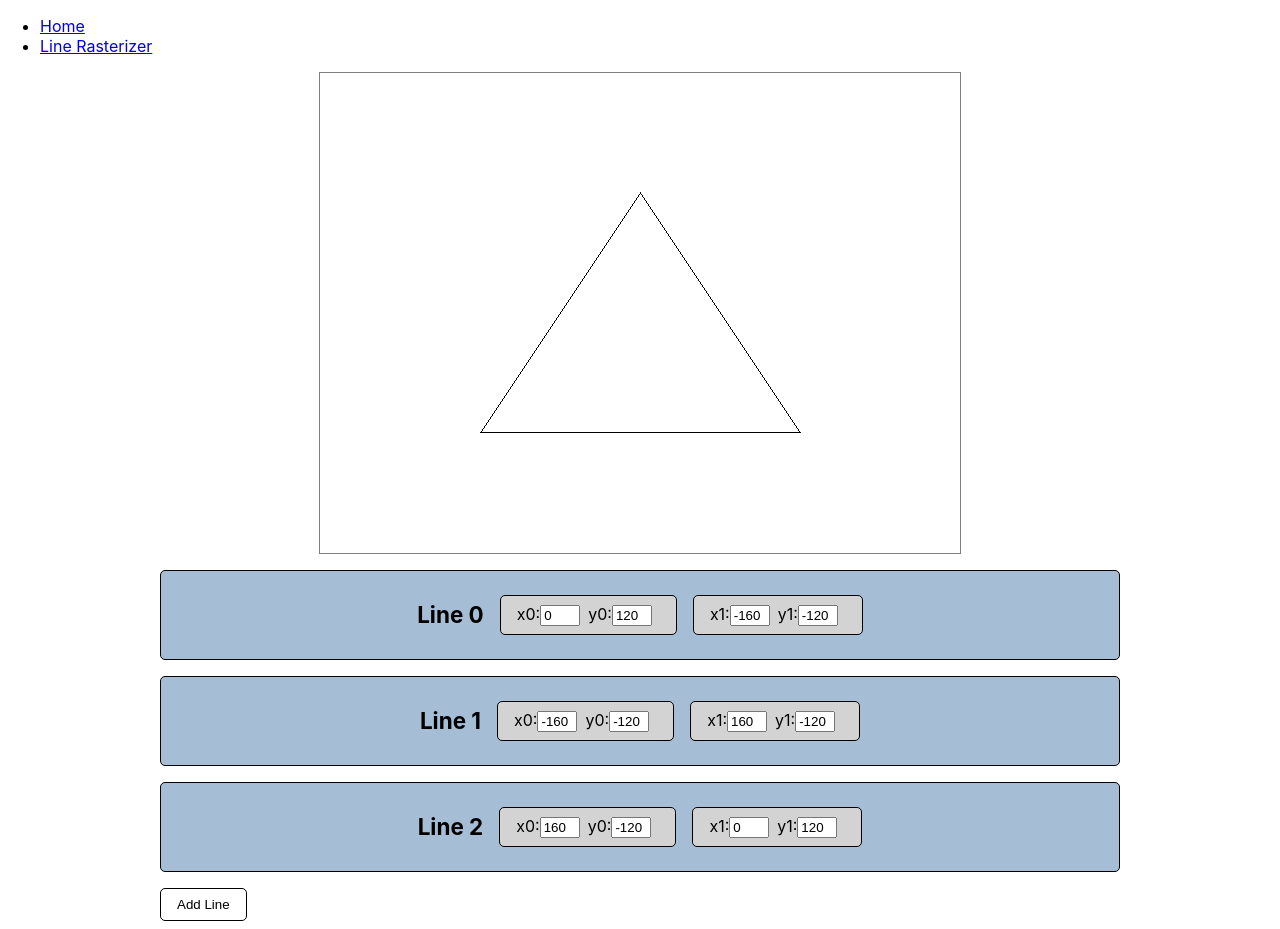
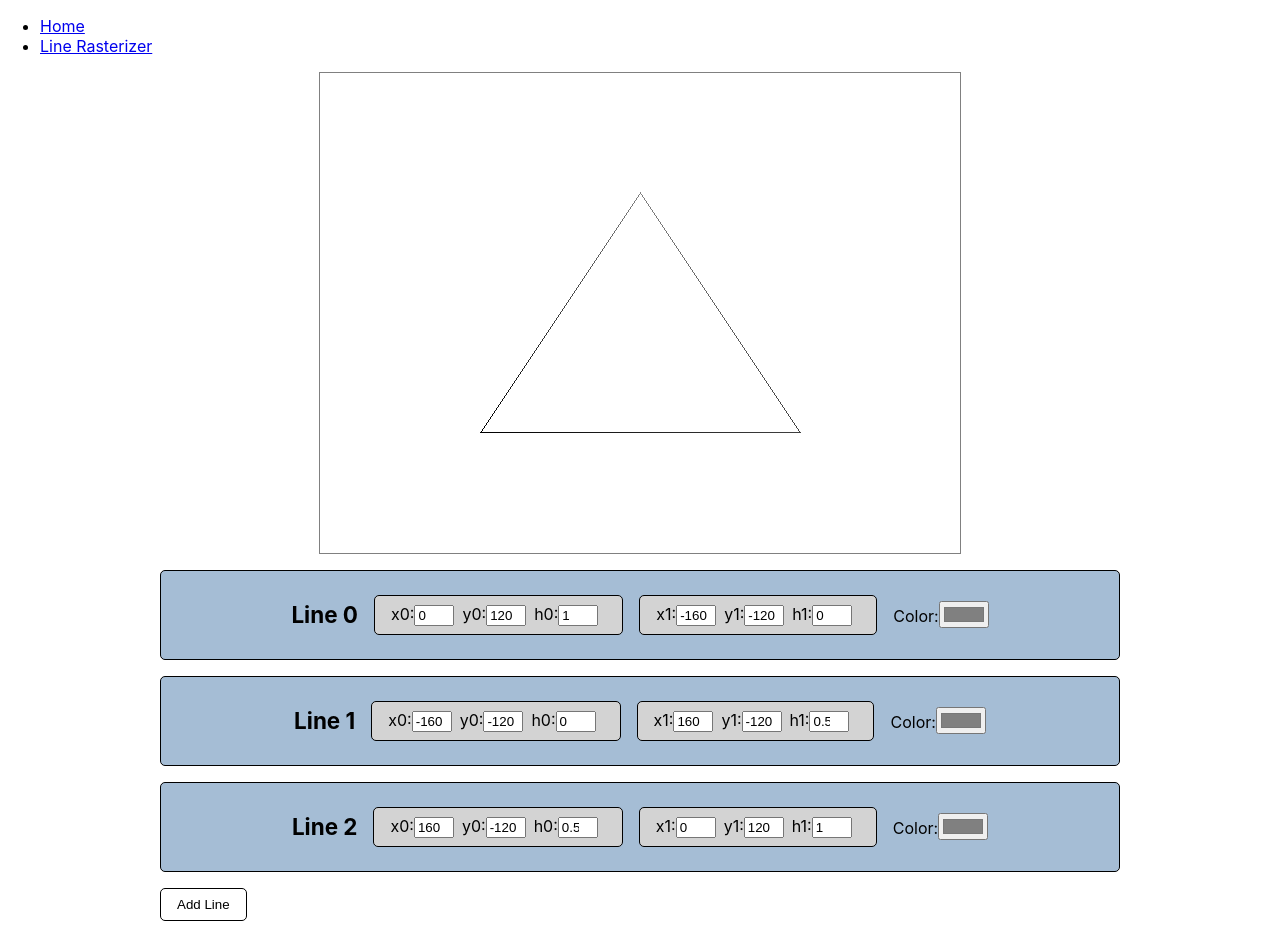
Before and after one commit to ectaguba/first-rasterizer, a React (Vite) app in the folder client/: page /lines in a window 1280 px wide. Built offline with nearby package versions, Linux system fonts and the light colour scheme.

Commit message:
added support for colored lines

```diff
--- a/client/src/components/rasterizers/Canvas.tsx
+++ b/client/src/components/rasterizers/Canvas.tsx
@@ -91,30 +91,42 @@ const Canvas: React.FC<CanvasProps> = ({ width, height, modelArr }) => {
                 // if (p0.x > p1.x) [p0.x, p1.x] = [p1.x, p0.x];
 
                 // horizontal-ish line, swap to make line left to right
-                const startPixel = p0.x > p1.x ? p1 : p0;
-                const endPixel = p0.x > p1.x ? p0 : p1;
+                const startP = p0.x > p1.x ? p1 : p0;
+                const endP = p0.x > p1.x ? p0 : p1;
 
-                // obtain and draw y values at each x
-                const ys: number[] = interpolate(startPixel.x, startPixel.y, endPixel.x, endPixel.y);
+                // for each x, obtain y and h values
+                const ys: number[] = interpolate(startP.x, startP.y, endP.x, endP.y);
+                const hs: number[] = interpolate(startP.x, startP.h, endP.x, endP.h);
 
-                for (let x = startPixel.x; x <= endPixel.x; x++) {
-                    const interpolatedY = ys[x - startPixel.x | 0];
-                    putPixel(x, interpolatedY, color);
+                for (let x = startP.x; x <= endP.x; x++) {
+                    const interpolatedY = ys[x - startP.x | 0];
+                    let shadedColor: number[] = [
+                        color[0] * hs[x - startP.x],
+                        color[1] * hs[x - startP.x],
+                        color[2] * hs[x - startP.x]
+                    ]
+                    putPixel(x, interpolatedY, shadedColor);
                 }
             } else {
                 // BUGGED: pass-by-reference switches objects outside the function
                 // if (p0.y > p1.y) [p0.y, p1.y] = [p1.y, p0.y];
 
                 // vertical-ish line, swap to make line bottom to top
-                const startPixel = p0.y > p1.y ? p1 : p0;
-                const endPixel = p0.y > p1.y ? p0 : p1;
+                const startP = p0.y > p1.y ? p1 : p0;
+                const endP = p0.y > p1.y ? p0 : p1;
 
-                // obtain and draw x values for each y
-                const xs: number[] = interpolate(startPixel.y, startPixel.x, endPixel.y, endPixel.x);
+                // for each y, obtain x and h values
+                const xs: number[] = interpolate(startP.y, startP.x, endP.y, endP.x);
+                const hs: number[] = interpolate(startP.y, startP.h, endP.y, endP.h);
 
-                for (let y = startPixel.y; y <= endPixel.y; y++) {
-                    const interpolatedX = xs[y - startPixel.y | 0];
-                    putPixel(interpolatedX, y, color);
+                for (let y = startP.y; y <= endP.y; y++) {
+                    const interpolatedX = xs[y - startP.y | 0];
+                    let shadedColor: number[] = [
+                        color[0] * hs[y - startP.y],
+                        color[1] * hs[y - startP.y],
+                        color[2] * hs[y - startP.y]
+                    ]
+                    putPixel(interpolatedX, y, shadedColor);
                 }
             }
         };
@@ -200,7 +212,7 @@ const Canvas: React.FC<CanvasProps> = ({ width, height, modelArr }) => {
         for (let i = 0; i < modelArr.length; i++) {
             const shape = modelArr[i];
             if (shape instanceof Line) {
-                drawLine(shape.p0, shape.p1, [0, 0, 0]);
+                drawLine(shape.p0, shape.p1, shape.color);
             } else if (shape instanceof Triangle) {
                 drawWireframeTriangle(shape.p0, shape.p1, shape.p2, [0, 0, 0]);
                 drawFilledTriangle(shape.p0, shape.p1, shape.p2, [0, 255, 0]);
--- a/client/src/components/rasterizers/Line.tsx
+++ b/client/src/components/rasterizers/Line.tsx
@@ -6,9 +6,14 @@ export class Line {
     private _p1: Pixel;
     private _color: number[];
 
-    constructor(p0: Pixel, p1: Pixel) {
+    constructor(
+        p0: Pixel = new Pixel(0, 0),
+        p1: Pixel = new Pixel(100, 100),
+        color: number[] = [128, 128, 128]
+    ) {
         this._p0 = p0;
         this._p1 = p1;
+        this._color = color;
     }
 
     get p0(): Pixel {
@@ -56,11 +61,13 @@ export class Line {
     }
 
     updatePoint(
-        point: number,
+        point: 0 | 1,
         property: 'x' | 'y' | 'h' | 'color',
         value: string | number
     ): void {
-        if (property === 'x') {
+        if (property === 'color') {
+            this._color = this._hexToRGB(value as string)
+        } else if (property === 'x') {
             if (point === 0) {
                 this._p0.x = Number(value);
             } else {
@@ -72,8 +79,6 @@ export class Line {
             } else {
                 this._p1.y = Number(value);
             }
-        } else if (property === 'color') {
-            this._color = this._hexToRGB(value as string);
         } else if (property === 'h') {
             if (point === 0) {
                 this._p0.h = Number(value);
--- a/client/src/components/rasterizers/Lines/LineField.tsx
+++ b/client/src/components/rasterizers/Lines/LineField.tsx
@@ -6,7 +6,7 @@ interface LineFieldProps {
     line: Line;
     handleChangeLine: (
         index: number,
-        point: number,
+        point: 0 | 1,
         property: 'x' | 'y' | 'h' | 'color',
         value: string | number
     ) => void;
@@ -14,8 +14,8 @@ interface LineFieldProps {
 
 const LineField: React.FC<LineFieldProps> = ({ lineIndex, line, handleChangeLine }) => {
 
-    const handlePointChange = (
-        point: number,
+    const handleChange = (
+        point: 0 | 1,
         property: 'x' | 'y' | 'h' | 'color',
         value: string | number
     ): void => {
@@ -51,7 +51,7 @@ const LineField: React.FC<LineFieldProps> = ({ lineIndex, line, handleChangeLine
                         type="text"
                         value={line.p0.x}
                         onChange={(e) =>
-                            handlePointChange(0, 'x', e.target.value)
+                            handleChange(0, 'x', e.target.value)
                         }
                     />
                 </label>
@@ -61,7 +61,20 @@ const LineField: React.FC<LineFieldProps> = ({ lineIndex, line, handleChangeLine
                         type="text"
                         value={line.p0.y}
                         onChange={(e) =>
-                            handlePointChange(0, 'y', e.target.value)
+                            handleChange(0, 'y', e.target.value)
+                        }
+                    />
+                </label>
+                <label>
+                    h0:
+                    <input
+                        type="number"
+                        value={line.p0.h}
+                        min="0.0"
+                        max="1.0"
+                        step="0.1"
+                        onChange={(e) =>
+                            handleChange(0, 'h', e.target.value)
                         }
                     />
                 </label>
@@ -74,7 +87,7 @@ const LineField: React.FC<LineFieldProps> = ({ lineIndex, line, handleChangeLine
                         type="text"
                         value={line.p1.x}
                         onChange={(e) =>
-                            handlePointChange(1, 'x', e.target.value)
+                            handleChange(1, 'x', e.target.value)
                         }
                     />
                 </label>
@@ -84,22 +97,34 @@ const LineField: React.FC<LineFieldProps> = ({ lineIndex, line, handleChangeLine
                         type="text"
                         value={line.p1.y}
                         onChange={(e) =>
-                            handlePointChange(1, 'y', e.target.value)
+                            handleChange(1, 'y', e.target.value)
+                        }
+                    />
+                </label>
+                <label>
+                    h1:
+                    <input
+                        type="number"
+                        value={line.p1.h}
+                        min="0.0"
+                        max="1.0"
+                        step="0.1"
+                        onChange={(e) =>
+                            handleChange(1, 'h', e.target.value)
                         }
                     />
                 </label>
             </div>
-{/*
             <div className="LineFieldColor">
                 Color:
                 <input
                     type="color"
-                    value={line.color}
+                    value={rgbToHex(line.color)}
                     onChange={(e) => {
-                        handleColorChange();
+                        handleChange(0, 'color', e.target.value);
                     }}
                 />
-            </div> */}
+            </div>
         </form>
     );
 };
--- a/client/src/components/rasterizers/Lines/LineRasterizer.tsx
+++ b/client/src/components/rasterizers/Lines/LineRasterizer.tsx
@@ -13,22 +13,22 @@ const LineRasterizer: React.FC = () => {
     // lines should draw a triangle
     const [lineArr, setLineArr] = useState<Line[]>([
         new Line(
-            new Pixel(0, 120),
-            new Pixel(-160, -120)
+            new Pixel(0, 120, 1),
+            new Pixel(-160, -120, 0)
         ),
         new Line(
-            new Pixel(-160, -120),
-            new Pixel(160, -120)
+            new Pixel(-160, -120, 0),
+            new Pixel(160, -120, 0.5)
         ),
         new Line(
-            new Pixel(160, -120),
-            new Pixel(0, 120)
+            new Pixel(160, -120, 0.5),
+            new Pixel(0, 120, 1)
         )
     ]);
 
     const handleChangeLine = (
         index: number,
-        point: number,
+        point: 0 | 1,
         property: 'x' | 'y' | 'h' | 'color',
         value: string | number
     ): void => {
--- a/client/src/components/rasterizers/Pixel.tsx
+++ b/client/src/components/rasterizers/Pixel.tsx
@@ -4,12 +4,12 @@ export class Pixel {
     private _x: number;
     private _y: number;
     private _h: number;
-    private _color: number[];
+    // private _color: number[];
 
-    constructor(x: number = 0, y: number = 0, h: number = 1, color: number[] = [128, 128, 128]) {
+    constructor(x: number = 0, y: number = 0, h: number = 1/*,color: number[] = [128, 128, 128]*/) {
         this._x = Number(x.toPrecision(7));
         this._y = Number(y.toPrecision(7));
-        this._color = color;
+        // this._color = color;
         if (h > 0 || h < 1) this._h = Number(h.toPrecision(7));
         else if (h < 0) this._h = 0;
         else if (h > 1) this._h = 1;
@@ -23,9 +23,9 @@ export class Pixel {
         return this._y;
     }
 
-    get color(): number[] {
-        return this._color;
-    }
+    // get color(): number[] {
+    //     return this._color;
+    // }
 
     get h(): number {
         return this._h;
@@ -39,9 +39,9 @@ export class Pixel {
         this._y = newY;
     }
 
-    set color(newColor: number[]) {
-        this._color = newColor;
-    }
+    // set color(newColor: number[]) {
+    //     this._color = newColor;
+    // }
 
     set h(newH: number) {
         this._h = newH;
--- a/client/src/components/rasterizers/Triangle.tsx
+++ b/client/src/components/rasterizers/Triangle.tsx
@@ -5,6 +5,7 @@ export class Triangle {
     private _p0: Pixel;
     private _p1: Pixel;
     private _p2: Pixel;
+    private _color: number[];
 
     constructor(p0: Pixel, p1: Pixel, p2: Pixel) {
         this._p0 = p0;
@@ -24,6 +25,10 @@ export class Triangle {
         return this._p2;
     }
 
+    get color(): number[] {
+        return this._color;
+    }
+
     set p0(newP0: Pixel) {
         this._p0 = newP0;
     }
@@ -35,4 +40,8 @@ export class Triangle {
     set p2(newP2: Pixel) {
         this._p2 = newP2;
     }
+
+    set color(newColor: number[]) {
+        this._color = newColor;
+    }
 }
```
